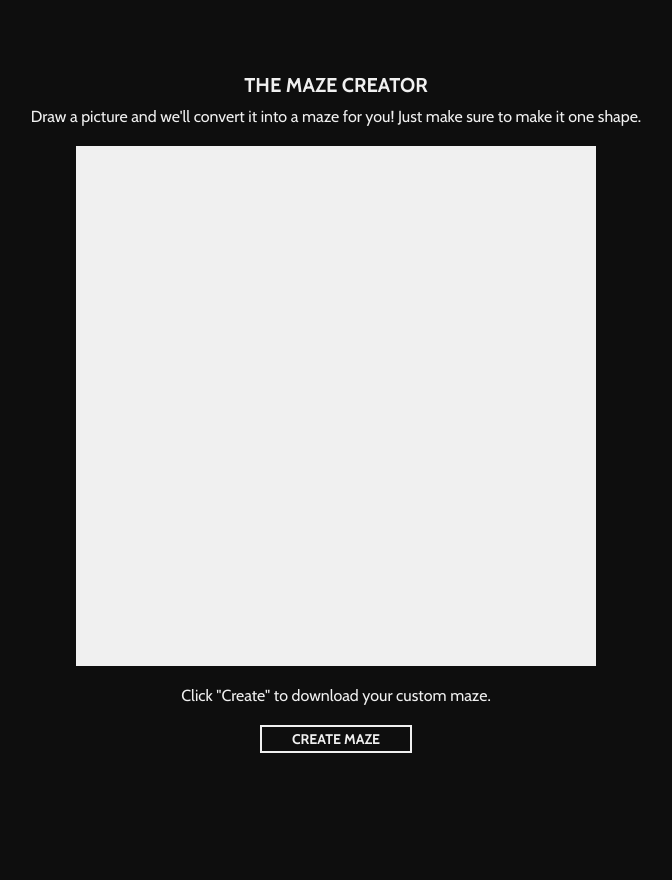
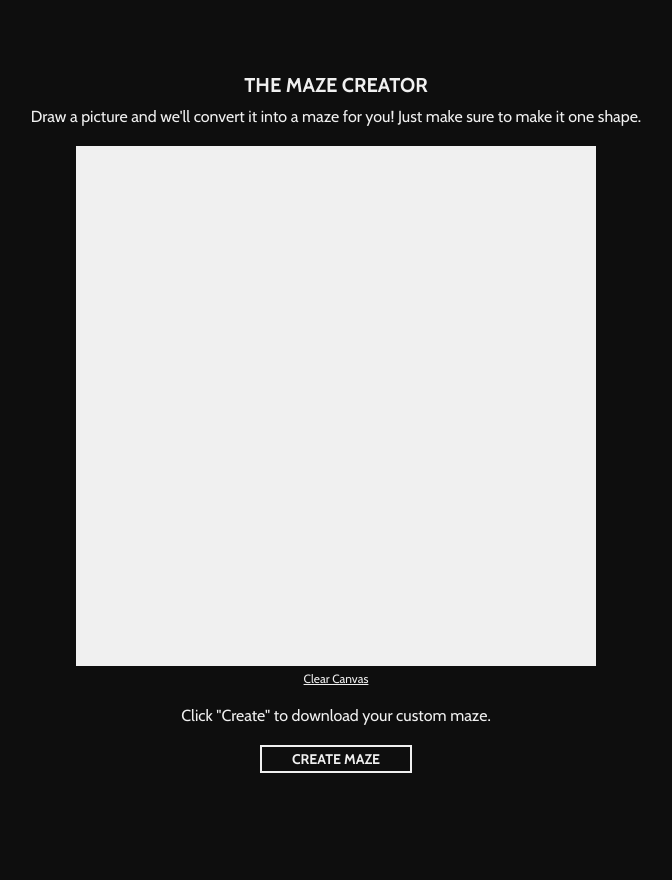
Before and after one commit to zvikarp/mazesplace-site, a website: page index.html in a window 1280 px wide. Shown: the part 4200-5080 px from the top of the page, without its empty margins (304-976 px from the left). Drawn offline with nearby package versions, Linux system fonts and the light colour scheme; some packages are replaced by stand-ins of ours.

Commit message:
🚧 added clear maze button

```diff
--- a/index.html
+++ b/index.html
@@ -186,8 +186,11 @@
 			<h2 class="text--white">The Maze Creator</h2>
 			<p class="text--white">Draw a picture and we'll convert it into a maze for you! Just make sure to make it
 				one shape.</p>
-			<div>
+			<div class="section-maze-creator__canvas-area">
 				<canvas class="section-maze-creator__canvas" id="maze-creator-canvas"></canvas>
+				<div class="section-maze-creator__action-buttons">
+					<a href="javascript:clearCreateMazeCanvas()">Clear Canvas</a>
+				</div>
 			</div>
 			<div><a id="creating-maze" class="btn btn--black--clicked">Creating...</a>
 			</div>
--- a/sass/sections/_maze-creator.scss
+++ b/sass/sections/_maze-creator.scss
@@ -7,8 +7,12 @@
 	background-color: $color-black;
 	text-align: center;
 
+	&__canvas-area {
+		padding: 2rem 0;
+	}
+
 	&__canvas {
-		margin: 2rem auto;
+		margin: 0 auto;
 		padding: 1rem;
 		background: $color-white;
 		display: block;
@@ -20,6 +24,15 @@
 	&__bottom-text {
 		padding-bottom: 2rem;
 	}
+
+	&__action-buttons {
+		padding-top: 0.5rem;
+		a {
+			color: $color-white;
+			font-size: 1.2rem;
+			padding: 0 0.5rem;
+		}
+	}
 }
 
 #creating-maze {
```
Also changed, not shown: css/style.css.
